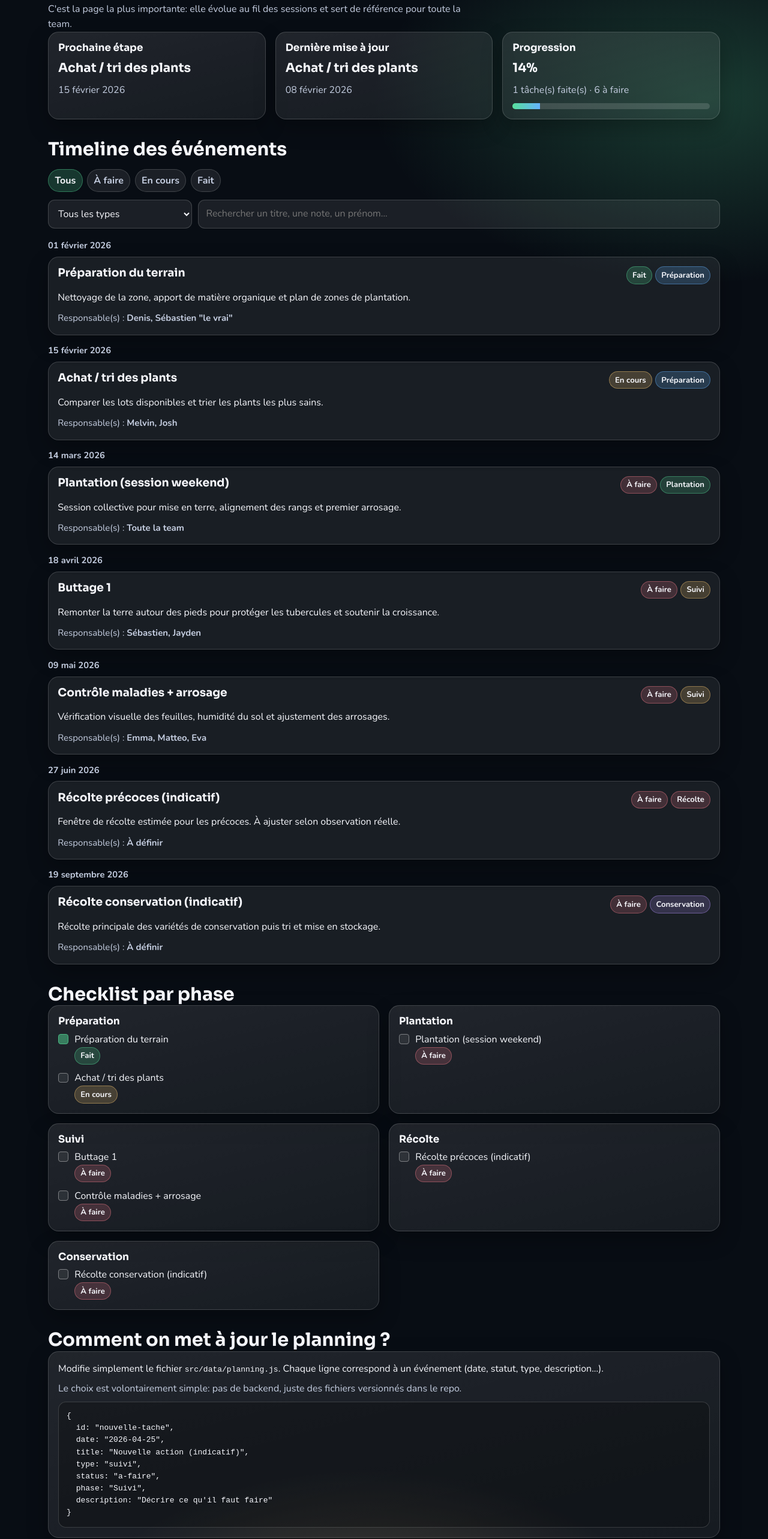
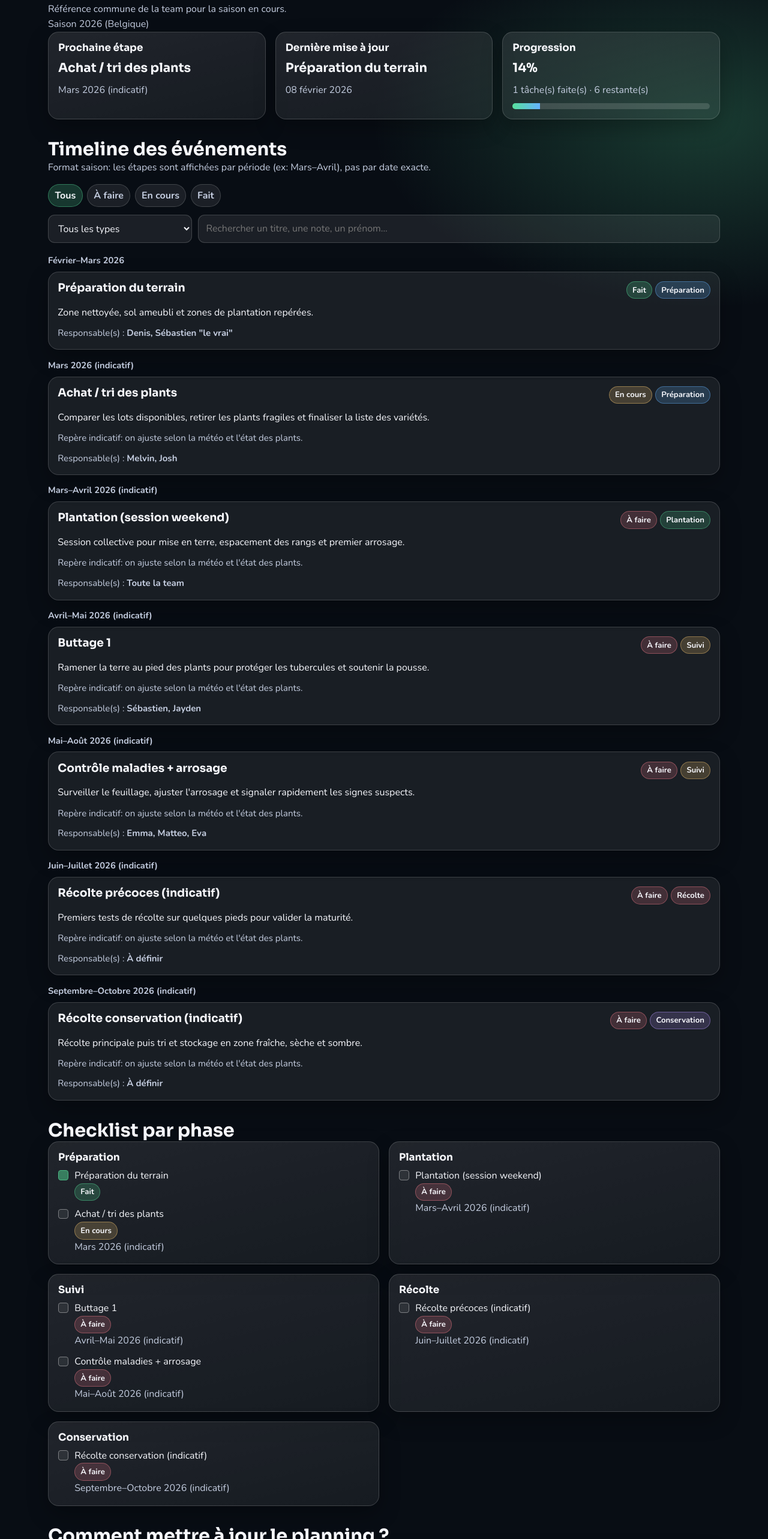
Before and after one commit to sebastiendewitodisee/Patatos, a React (Vite) app: page /#/planning in a window 1280 px wide. Shown: the part 180-2746 px from the top of the page at 60% size. Built offline with nearby package versions, Linux system fonts and the light colour scheme.

Commit message:
Planning: format saison (périodes) + contenu cohérent

```diff
--- a/src/components/Timeline.jsx
+++ b/src/components/Timeline.jsx
@@ -1,6 +1,6 @@
 import Badge from "./Badge";
 import { STATUS_META, TYPE_META } from "../data/planning";
-import { formatDateFr } from "../utils/planning";
+import { getEventScheduleLabel, isEventIndicative } from "../utils/planning";
 
 function Timeline({ events }) {
   if (!events.length) {
@@ -14,12 +14,12 @@ function Timeline({ events }) {
   return (
     <ol className="timeline-list">
       {events.map((event) => {
-        const status = STATUS_META[event.status] ?? STATUS_META["a-faire"];
+        const status = STATUS_META[event.status] ?? STATUS_META.todo;
         const type = TYPE_META[event.type] ?? TYPE_META.preparation;
 
         return (
           <li key={event.id} className="timeline-item">
-            <span className="timeline-date">{formatDateFr(event.date)}</span>
+            <span className="timeline-date">{getEventScheduleLabel(event)}</span>
             <article className="timeline-card">
               <div className="timeline-head">
                 <h3>{event.title}</h3>
@@ -30,6 +30,10 @@ function Timeline({ events }) {
               </div>
 
               <p>{event.description}</p>
+
+              {isEventIndicative(event) ? (
+                <p className="timeline-meta">Repère indicatif: on ajuste selon la météo et l'état des plants.</p>
+              ) : null}
 
               {event.responsibles?.length ? (
                 <p className="timeline-meta">
--- a/src/data/planning.js
+++ b/src/data/planning.js
@@ -1,14 +1,16 @@
+export const PLANNING_SEASON = "Saison 2026 (Belgique)";
+
 export const STATUS_META = {
-  "a-faire": { label: "À faire", tone: "todo" },
-  "en-cours": { label: "En cours", tone: "progress" },
-  fait: { label: "Fait", tone: "done" },
+  todo: { label: "À faire", tone: "todo" },
+  doing: { label: "En cours", tone: "progress" },
+  done: { label: "Fait", tone: "done" },
 };
 
 export const STATUS_OPTIONS = [
   { value: "all", label: "Tous" },
-  { value: "a-faire", label: "À faire" },
-  { value: "en-cours", label: "En cours" },
-  { value: "fait", label: "Fait" },
+  { value: "todo", label: "À faire" },
+  { value: "doing", label: "En cours" },
+  { value: "done", label: "Fait" },
 ];
 
 export const TYPE_META = {
@@ -25,79 +27,92 @@ export const PHASE_ORDER = ["Préparation", "Plantation", "Suivi", "Récolte", "
 export const planningEvents = [
   {
     id: "preparation-terrain",
-    date: "2026-02-01",
-    updatedAt: "2026-02-06",
+    order: 1,
+    period: "Février–Mars 2026",
+    updatedAt: "2026-02-08",
     title: "Préparation du terrain",
     type: "preparation",
-    status: "fait",
+    status: "done",
     phase: "Préparation",
-    description: "Nettoyage de la zone, apport de matière organique et plan de zones de plantation.",
+    description: "Zone nettoyée, sol ameubli et zones de plantation repérées.",
     responsibles: ["Denis", "Sébastien \"le vrai\""],
   },
   {
     id: "achat-tri-plants",
-    date: "2026-02-15",
+    order: 2,
+    period: "Mars 2026 (indicatif)",
     updatedAt: "2026-02-08",
     title: "Achat / tri des plants",
     type: "preparation",
-    status: "en-cours",
+    status: "doing",
     phase: "Préparation",
-    description: "Comparer les lots disponibles et trier les plants les plus sains.",
+    isIndicative: true,
+    description: "Comparer les lots disponibles, retirer les plants fragiles et finaliser la liste des variétés.",
     responsibles: ["Melvin", "Josh"],
   },
   {
     id: "plantation-weekend",
-    date: "2026-03-14",
+    order: 3,
+    period: "Mars–Avril 2026 (indicatif)",
     updatedAt: "2026-02-08",
     title: "Plantation (session weekend)",
     type: "plantation",
-    status: "a-faire",
+    status: "todo",
     phase: "Plantation",
-    description: "Session collective pour mise en terre, alignement des rangs et premier arrosage.",
+    isIndicative: true,
+    description: "Session collective pour mise en terre, espacement des rangs et premier arrosage.",
     responsibles: ["Toute la team"],
   },
   {
     id: "buttage-1",
-    date: "2026-04-18",
+    order: 4,
+    period: "Avril–Mai 2026 (indicatif)",
     updatedAt: "2026-02-08",
     title: "Buttage 1",
     type: "suivi",
-    status: "a-faire",
+    status: "todo",
     phase: "Suivi",
-    description: "Remonter la terre autour des pieds pour protéger les tubercules et soutenir la croissance.",
+    isIndicative: true,
+    description: "Ramener la terre au pied des plants pour protéger les tubercules et soutenir la pousse.",
     responsibles: ["Sébastien", "Jayden"],
   },
   {
     id: "controle-maladies-arrosage",
-    date: "2026-05-09",
+    order: 5,
+    period: "Mai–Août 2026 (indicatif)",
     updatedAt: "2026-02-08",
     title: "Contrôle maladies + arrosage",
     type: "suivi",
-    status: "a-faire",
+    status: "todo",
     phase: "Suivi",
-    description: "Vérification visuelle des feuilles, humidité du sol et ajustement des arrosages.",
+    isIndicative: true,
+    description: "Surveiller le feuillage, ajuster l'arrosage et signaler rapidement les signes suspects.",
     responsibles: ["Emma", "Matteo", "Eva"],
   },
   {
     id: "recolte-precoces-indicatif",
-    date: "2026-06-27",
+    order: 6,
+    period: "Juin–Juillet 2026 (indicatif)",
     updatedAt: "2026-02-08",
     title: "Récolte précoces (indicatif)",
     type: "recolte",
-    status: "a-faire",
+    status: "todo",
     phase: "Récolte",
-    description: "Fenêtre de récolte estimée pour les précoces. À ajuster selon observation réelle.",
+    isIndicative: true,
+    description: "Premiers tests de récolte sur quelques pieds pour valider la maturité.",
     responsibles: ["À définir"],
   },
   {
     id: "recolte-conservation-indicatif",
-    date: "2026-09-19",
+    order: 7,
+    period: "Septembre–Octobre 2026 (indicatif)",
     updatedAt: "2026-02-08",
     title: "Récolte conservation (indicatif)",
     type: "conservation",
-    status: "a-faire",
+    status: "todo",
     phase: "Conservation",
-    description: "Récolte principale des variétés de conservation puis tri et mise en stockage.",
+    isIndicative: true,
+    description: "Récolte principale puis tri et stockage en zone fraîche, sèche et sombre.",
     responsibles: ["À définir"],
   },
 ];
--- a/src/pages/Home.jsx
+++ b/src/pages/Home.jsx
@@ -2,7 +2,13 @@ import { Link } from "react-router-dom";
 import Badge from "../components/Badge";
 import Card from "../components/Card";
 import { planningEvents, STATUS_META } from "../data/planning";
-import { formatDateFr, getLatestUpdates, getUpcomingEvent } from "../utils/planning";
+import {
+  formatDateFr,
+  getEventScheduleLabel,
+  getLatestUpdates,
+  getUpcomingEvent,
+  isEventIndicative,
+} from "../utils/planning";
 
 function Home() {
   const latestUpdates = getLatestUpdates(planningEvents, 3);
@@ -16,18 +22,18 @@ function Home() {
           Opération Récolte <span aria-hidden="true">🥔</span>
         </h1>
         <p className="hero-copy">
-          Un projet entre potes, fun mais organisé: on prépare, on plante, on suit, puis on partage la récolte.
+          Projet entre potes, cadré sans prise de tête: on suit les étapes, on ajuste ensemble et on avance proprement.
         </p>
 
         <div className="cta-row">
           <Link to="/planning" className="btn btn-primary">
-            Aller au planning
+            Voir le planning central
           </Link>
           <Link to="/equipe" className="btn">
-            Aller à l&apos;équipe
+            Voir l&apos;équipe
           </Link>
           <Link to="/varietes" className="btn btn-ghost">
-            Aller aux variétés
+            Voir les variétés
           </Link>
         </div>
       </section>
@@ -35,14 +41,10 @@ function Home() {
       <section className="section">
         <h2>Le concept</h2>
         <div className="grid three-columns">
-          <Card title="Simple">
-            Un planning clair, une checklist et des infos qui vont à l&apos;essentiel.
-          </Card>
-          <Card title="Fun">
-            Une ambiance entre potes, avec nos mascottes patates et un peu de bonne humeur 🌱
-          </Card>
+          <Card title="Simple">Un seul planning partagé, mis à jour au fil des sessions.</Card>
+          <Card title="Fun">Ambiance cool, entraide et petites patates mascottes 🌱</Card>
           <Card title="Efficace">
-            Chaque étape est visible pour éviter les oublis et avancer ensemble.
+            On priorise l&apos;utile: qui fait quoi, à peu près quand, et ce qu&apos;il reste à confirmer.
           </Card>
         </div>
       </section>
@@ -51,11 +53,11 @@ function Home() {
         <h2>Dernières mises à jour</h2>
         <div className="grid three-columns">
           {latestUpdates.map((item) => {
-            const status = STATUS_META[item.status] ?? STATUS_META["a-faire"];
+            const status = STATUS_META[item.status] ?? STATUS_META.todo;
 
             return (
               <Card key={item.id} title={item.title}>
-                <p className="muted-text">Mis à jour le {formatDateFr(item.updatedAt ?? item.date)}</p>
+                <p className="muted-text">Mis à jour le {formatDateFr(item.updatedAt)}</p>
                 <Badge tone={status.tone}>{status.label}</Badge>
               </Card>
             );
@@ -69,7 +71,10 @@ function Home() {
           {upcomingEvent ? (
             <>
               <p className="next-event-title">{upcomingEvent.title}</p>
-              <p className="muted-text">Prévu le {formatDateFr(upcomingEvent.date)}</p>
+              <p className="muted-text">{getEventScheduleLabel(upcomingEvent)}</p>
+              {isEventIndicative(upcomingEvent) ? (
+                <p className="muted-text">Repère indicatif: on valide sur place selon la météo et les plants.</p>
+              ) : null}
               <p>{upcomingEvent.description}</p>
             </>
           ) : (
--- a/src/pages/Organisation.jsx
+++ b/src/pages/Organisation.jsx
@@ -15,7 +15,7 @@ function Organisation() {
       <section className="section section-tight">
         <h1>Organisation 🌱</h1>
         <p className="section-intro">
-          On reste souples, mais on garde un cadre simple pour avancer sans friction.
+          Objectif: rester souples entre potes, mais assez carrés pour que le planning avance vraiment.
         </p>
       </section>
 
@@ -26,6 +26,7 @@ function Organisation() {
               <li key={task}>{task}</li>
             ))}
           </ul>
+          <p className="muted-text">On se répartit les rôles selon les dispos, puis on met à jour le planning central.</p>
         </Card>
       </section>
 
--- a/src/pages/Planning.jsx
+++ b/src/pages/Planning.jsx
@@ -5,6 +5,7 @@ import Filters from "../components/Filters";
 import Timeline from "../components/Timeline";
 import {
   PHASE_ORDER,
+  PLANNING_SEASON,
   STATUS_META,
   STATUS_OPTIONS,
   TYPE_META,
@@ -13,9 +14,11 @@ import {
 import {
   formatDateFr,
   getChecklistByPhase,
+  getEventScheduleLabel,
   getLastUpdatedEvent,
   getPlanningProgress,
   getUpcomingEvent,
+  isEventIndicative,
   sortEventsByDate,
 } from "../utils/planning";
 
@@ -49,7 +52,7 @@ function Planning() {
       const matchesType = typeFilter === "all" || event.type === typeFilter;
       const matchesSearch =
         loweredSearch.length === 0 ||
-        [event.title, event.description, event.responsibles?.join(" ")]
+        [event.title, event.description, event.responsibles?.join(" "), event.period]
           .filter(Boolean)
           .join(" ")
           .toLowerCase()
@@ -63,16 +66,15 @@ function Planning() {
     <div className="container page-block planning-page">
       <section className="section section-tight">
         <h1>Planning central 🗓️</h1>
-        <p className="section-intro">
-          C&apos;est la page la plus importante: elle évolue au fil des sessions et sert de référence pour toute la team.
-        </p>
+        <p className="section-intro">Référence commune de la team pour la saison en cours.</p>
+        <p className="muted-text">{PLANNING_SEASON}</p>
 
         <div className="grid three-columns summary-grid">
           <Card title="Prochaine étape">
             {upcomingEvent ? (
               <>
                 <p className="summary-title">{upcomingEvent.title}</p>
-                <p className="muted-text">{formatDateFr(upcomingEvent.date)}</p>
+                <p className="muted-text">{getEventScheduleLabel(upcomingEvent)}</p>
               </>
             ) : (
               <p>Aucun événement à venir.</p>
@@ -83,7 +85,7 @@ function Planning() {
             {lastUpdate ? (
               <>
                 <p className="summary-title">{lastUpdate.title}</p>
-                <p className="muted-text">{formatDateFr(lastUpdate.updatedAt ?? lastUpdate.date)}</p>
+                <p className="muted-text">{formatDateFr(lastUpdate.updatedAt)}</p>
               </>
             ) : (
               <p>Pas encore de mise à jour.</p>
@@ -93,7 +95,7 @@ function Planning() {
           <Card title="Progression">
             <p className="summary-title">{progress.percent}%</p>
             <p className="muted-text">
-              {progress.done} tâche(s) faite(s) · {progress.remaining} à faire
+              {progress.done} tâche(s) faite(s) · {progress.remaining} restante(s)
             </p>
             <div className="progress-track" aria-hidden="true">
               <span style={{ width: `${progress.percent}%` }} />
@@ -104,6 +106,9 @@ function Planning() {
 
       <section className="section">
         <h2>Timeline des événements</h2>
+        <p className="muted-text">
+          Format saison: les étapes sont affichées par période (ex: Mars–Avril), pas par date exacte.
+        </p>
         <Filters
           statusFilter={statusFilter}
           onStatusChange={setStatusFilter}
@@ -125,14 +130,15 @@ function Planning() {
               {phaseBlock.tasks.length ? (
                 <ul className="checklist">
                   {phaseBlock.tasks.map((task) => {
-                    const status = STATUS_META[task.status] ?? STATUS_META["a-faire"];
+                    const status = STATUS_META[task.status] ?? STATUS_META.todo;
 
                     return (
                       <li key={task.id} className="checklist-item">
-                        <span className={`checkbox ${task.status === "fait" ? "is-checked" : ""}`} aria-hidden="true" />
+                        <span className={`checkbox ${task.status === "done" ? "is-checked" : ""}`} aria-hidden="true" />
                         <div>
                           <p>{task.title}</p>
                           <Badge tone={status.tone}>{status.label}</Badge>
+                          {isEventIndicative(task) ? <p className="muted-text">{task.period ?? "Indicatif"}</p> : null}
                         </div>
                       </li>
                     );
@@ -147,23 +153,22 @@ function Planning() {
       </section>
 
       <section className="section">
-        <h2>Comment on met à jour le planning ?</h2>
+        <h2>Comment mettre à jour le planning ?</h2>
         <Card>
           <p>
-            Modifie simplement le fichier <code>src/data/planning.js</code>. Chaque ligne correspond à un événement
-            (date, statut, type, description...).
-          </p>
-          <p className="muted-text">
-            Le choix est volontairement simple: pas de backend, juste des fichiers versionnés dans le repo.
+            Modifie simplement <code>src/data/planning.js</code>. Un objet = un événement (ordre, période, statut,
+            type, phase, description).
           </p>
           <pre className="code-block">{`{
   id: "nouvelle-tache",
-  date: "2026-04-25",
-  title: "Nouvelle action (indicatif)",
+  order: 4,
+  period: "Avril–Mai 2026 (indicatif)",
+  title: "Nouvelle action",
   type: "suivi",
-  status: "a-faire",
+  status: "todo",
   phase: "Suivi",
-  description: "Décrire ce qu'il faut faire"
+  isIndicative: true,
+  description: "Décrire ce qu'on fait"
 }`}</pre>
         </Card>
       </section>
--- a/src/utils/planning.js
+++ b/src/utils/planning.js
@@ -5,6 +5,19 @@ function parsePlanningDate(dateValue) {
 
   const parsed = new Date(`${dateValue}T12:00:00`);
   return Number.isNaN(parsed.getTime()) ? null : parsed;
+}
+
+function hasIndicativeKeyword(value) {
+  return typeof value === "string" && value.toLowerCase().includes("indicatif");
+}
+
+function getEventOrder(event) {
+  if (Number.isFinite(event.order)) {
+    return event.order;
+  }
+
+  const datedOrder = parsePlanningDate(event.date)?.getTime();
+  return datedOrder ?? Number.MAX_SAFE_INTEGER;
 }
 
 export function formatDateFr(dateValue) {
@@ -20,31 +33,49 @@ export function formatDateFr(dateValue) {
   });
 }
 
+export function getEventScheduleLabel(event) {
+  if (event.period) {
+    return event.period;
+  }
+
+  if (event.date) {
+    return formatDateFr(event.date);
+  }
+
+  return "Période à confirmer";
+}
+
+export function isEventIndicative(event) {
+  return Boolean(event.isIndicative || hasIndicativeKeyword(event.period) || hasIndicativeKeyword(event.title));
+}
+
 export function sortEventsByDate(events, order = "asc") {
   const sorted = [...events].sort((a, b) => {
-    const aDate = parsePlanningDate(a.date)?.getTime() ?? 0;
-    const bDate = parsePlanningDate(b.date)?.getTime() ?? 0;
-    return aDate - bDate;
+    const aOrder = getEventOrder(a);
+    const bOrder = getEventOrder(b);
+
+    if (aOrder === bOrder) {
+      const aUpdated = parsePlanningDate(a.updatedAt)?.getTime() ?? 0;
+      const bUpdated = parsePlanningDate(b.updatedAt)?.getTime() ?? 0;
+      return aUpdated - bUpdated;
+    }
+
+    return aOrder - bOrder;
   });
 
   return order === "desc" ? sorted.reverse() : sorted;
 }
 
-export function getUpcomingEvent(events, referenceDate = new Date()) {
-  const startOfDay = new Date(referenceDate);
-  startOfDay.setHours(0, 0, 0, 0);
-
-  return sortEventsByDate(events).find((event) => {
-    const eventDate = parsePlanningDate(event.date);
-    return eventDate && eventDate >= startOfDay && event.status !== "fait";
-  });
+export function getUpcomingEvent(events) {
+  const sorted = sortEventsByDate(events);
+  return sorted.find((event) => event.status !== "done") ?? null;
 }
 
 export function getLastUpdatedEvent(events) {
   return [...events]
     .sort((a, b) => {
-      const aDate = parsePlanningDate(a.updatedAt ?? a.date)?.getTime() ?? 0;
-      const bDate = parsePlanningDate(b.updatedAt ?? b.date)?.getTime() ?? 0;
+      const aDate = parsePlanningDate(a.updatedAt)?.getTime() ?? 0;
+      const bDate = parsePlanningDate(b.updatedAt)?.getTime() ?? 0;
       return bDate - aDate;
     })
     .at(0);
@@ -53,8 +84,8 @@ export function getLastUpdatedEvent(events) {
 export function getLatestUpdates(events, limit = 3) {
   return [...events]
     .sort((a, b) => {
-      const aDate = parsePlanningDate(a.updatedAt ?? a.date)?.getTime() ?? 0;
-      const bDate = parsePlanningDate(b.updatedAt ?? b.date)?.getTime() ?? 0;
+      const aDate = parsePlanningDate(a.updatedAt)?.getTime() ?? 0;
+      const bDate = parsePlanningDate(b.updatedAt)?.getTime() ?? 0;
       return bDate - aDate;
     })
     .slice(0, limit);
@@ -62,7 +93,7 @@ export function getLatestUpdates(events, limit = 3) {
 
 export function getPlanningProgress(events) {
   const total = events.length;
-  const done = events.filter((event) => event.status === "fait").length;
+  const done = events.filter((event) => event.status === "done").length;
   const remaining = Math.max(total - done, 0);
   const percent = total === 0 ? 0 : Math.round((done / total) * 100);
 
```
Also changed, not shown: src/data/faq.js (+5 -5 lines), src/data/project.js (+5 -122 lines), src/data/varieties.js (+18 -18 lines), src/pages/Varietes.jsx (+14 -7 lines), vite.config.js (+9 -6 lines).
